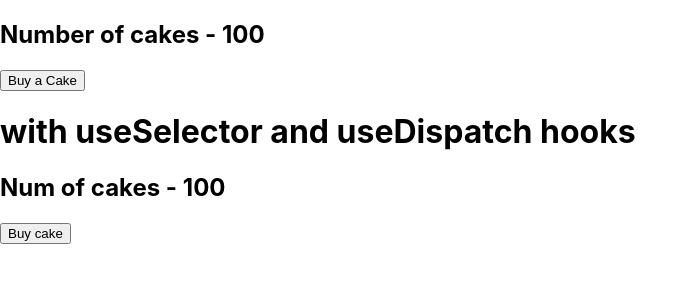
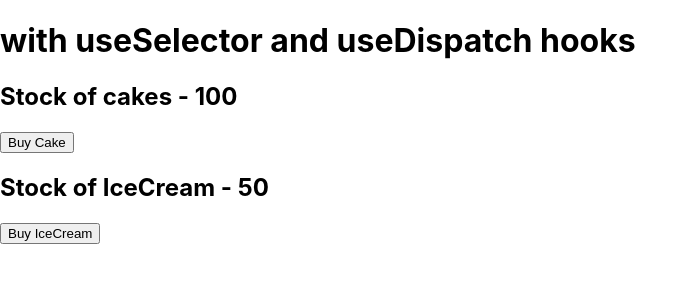
Before and after one commit to KVerma-developer/redux, a React (Create React App) app in the folder reduxwithreact/: page / in a window 1280 px wide. Shown: the top 300 px of the page, without its empty margins (0-698 px from the left). Built offline with nearby package versions, Linux system fonts and the light colour scheme.

Commit message:
with two reducers

```diff
--- a/reduxwithreact/src/App.js
+++ b/reduxwithreact/src/App.js
@@ -1,7 +1,7 @@
 import React from 'react';
 import { Provider } from 'react-redux';
 import store from './redux/store';
-import CakeContainer from './components/CakeContainer';
+// import CakeContainer from './components/CakeContainer';
 import HooksCakeContainer from './components/HooksCakeContainer';
 
 
@@ -9,7 +9,7 @@ function App() {
   return (
     <Provider store={store}>
     <div className="App">
-     <CakeContainer/>
+     {/* <CakeContainer/> */}
      <HooksCakeContainer/>
     </div>
      </Provider>
--- a/reduxwithreact/src/components/HooksCakeContainer.jsx
+++ b/reduxwithreact/src/components/HooksCakeContainer.jsx
@@ -9,21 +9,35 @@
 import React from 'react';
 import {useSelector ,useDispatch} from 'react-redux';
 import { buyCake } from '../redux/cakes/cakeActions';
+import { buyIceCream } from '../redux';
 
 const HooksCakeContainer = () => {
     const numOfCakes = useSelector(state => state.cake.numOfCakes);
+    const numOfIceCream=useSelector(state=> state.iceCream.numOfIceCream);
     console.log(numOfCakes)
+    console.log(numOfIceCream)
     const dispatch =useDispatch();
 
-    const handleBuyCake=()=>{
-        dispatch(buyCake());
-    };
+    // const handleBuyCake=()=>{
+    //     dispatch(buyCake());
+    // };
+    const handleBuyIceCream=()=>{
+        dispatch(buyIceCream());
+    }
+
   return (
     <div>
 
         <h1>with useSelector and useDispatch hooks</h1>
-        <h2>Num of cakes - {numOfCakes}</h2>
-        <button onClick={handleBuyCake}>Buy cake</button>
+        <h2>Stock of cakes - {numOfCakes}</h2>
+        {/* <button onClick={handleBuyCake}>Buy cake</button> */}
+
+        <button onClick={()=>dispatch(buyCake())}>Buy Cake</button> {/*///added function direct */}
+
+        <h2>Stock of IceCream - {numOfIceCream} </h2>
+        <button onClick={handleBuyIceCream}>Buy IceCream</button>
+
+
 
     </div>
   )
--- /dev/null
+++ b/reduxwithreact/src/redux/icecream/iceCreamReducers.js
@@ -0,0 +1,18 @@
+import { BUY_ICECREAM } from "./icecreamType";
+
+const initialState={
+    numOfIceCream:50
+
+}
+ const iceCreamReducer=(state=initialState,action)=>{
+    switch(action.type){
+        case BUY_ICECREAM:return{
+            ...state,
+            numOfIceCream:state.numOfIceCream-1
+        }
+        default:return state
+    }
+
+}
+
+export default iceCreamReducer
--- /dev/null
+++ b/reduxwithreact/src/redux/icecream/icecreamActions.js
@@ -0,0 +1,7 @@
+import { BUY_ICECREAM } from "./icecreamType";
+
+export const buyIceCream=()=>{
+    return{
+        type:BUY_ICECREAM
+    }
+}
--- /dev/null
+++ b/reduxwithreact/src/redux/icecream/icecreamType.js
@@ -0,0 +1 @@
+export const BUY_ICECREAM='BUY_ICECREAM';
--- a/reduxwithreact/src/redux/index.js
+++ b/reduxwithreact/src/redux/index.js
@@ -1 +1,2 @@
 export {buyCake} from './cakes/cakeActions'
+export {buyIceCream}  from './icecream/icecreamActions'
--- /dev/null
+++ b/reduxwithreact/src/redux/rootReducer.js
@@ -0,0 +1,12 @@
+import { combineReducers } from "redux";
+import cakeReducer from "./cakes/cakeReducers";
+import iceCreamReducer from "./icecream/iceCreamReducers";
+
+const rootReducer=combineReducers({
+
+        cake: cakeReducer
+      ,
+    iceCream:iceCreamReducer
+})
+
+export default rootReducer
--- a/reduxwithreact/src/redux/store.js
+++ b/reduxwithreact/src/redux/store.js
@@ -1,10 +1,8 @@
 import { configureStore } from '@reduxjs/toolkit'
-import cakeReducer from "./cakes/cakeReducers";
+import rootReducer from './rootReducer';
 
 const store = configureStore({
-    reducer: {
-      cake: cakeReducer
-    }
+    reducer:rootReducer
   });
 
 
```
